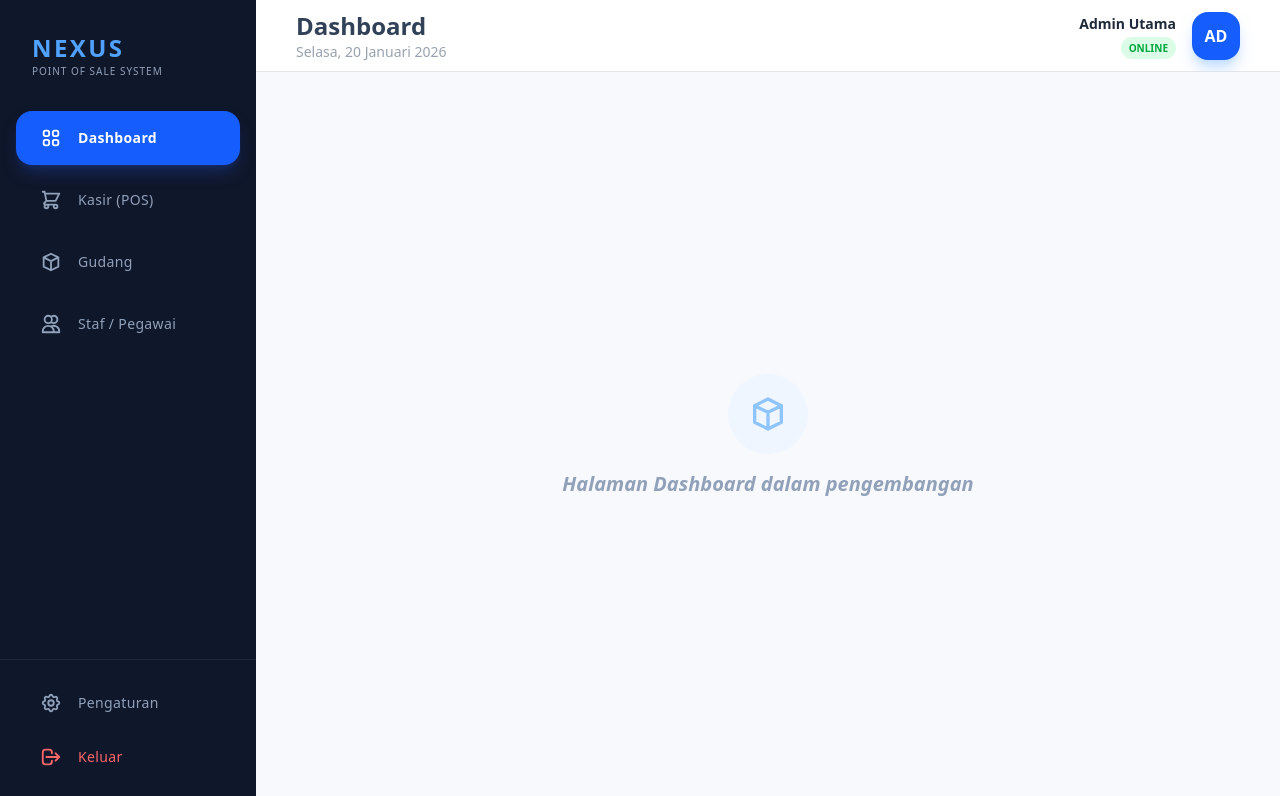
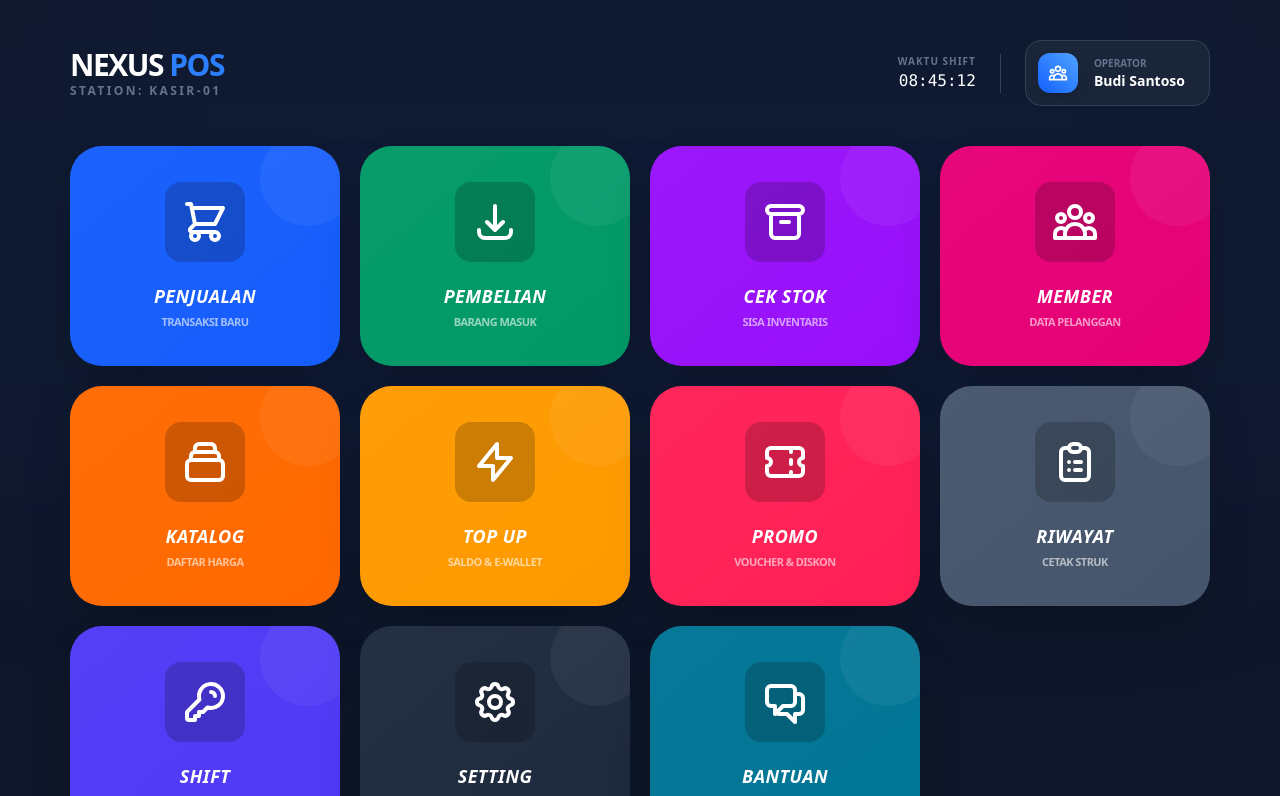
Before and after one commit to zem-art/nexus-pos-tauri, a React (Vite) app: page / in a window 1280 px wide. Shown: the top 796 px of the page. Built offline with nearby package versions, Linux system fonts and the light colour scheme.

Commit message:
update apps.tsx

```diff
--- a/src/App.tsx
+++ b/src/App.tsx
@@ -1,180 +1,112 @@
-import React, { useState } from 'react';
-
+import React from 'react';
 import {
-  HiOutlineViewGrid,
   HiOutlineShoppingCart,
-  HiOutlineCube,
-  HiOutlineUsers,
+  HiOutlineDownload,
+  HiOutlineClipboardList,
+  HiOutlineUserGroup,
+  HiOutlineCollection,
+  HiOutlineArchive,
+  HiOutlineLightningBolt,
   HiOutlineCog,
   HiOutlineLogout,
-  HiOutlineSearch
+  HiOutlineKey,
+  HiOutlineTicket, // Menu Tambahan: Promo/Voucher
+  HiOutlineChatAlt2 // Menu Tambahan: Helpdesk/Bantuan
 } from "react-icons/hi";
 
-export default function App() {
-  const [activeTab, setActiveTab] = useState('Dashboard');
+const name_apps = "nexus"
+
+export default function DashboardKasir() {
+  const menus = [
+    { id: 'pos', title: 'PENJUALAN', desc: 'Transaksi Baru', icon: <HiOutlineShoppingCart />, color: 'bg-blue-600' },
+    { id: 'pembelian', title: 'PEMBELIAN', desc: 'Barang Masuk', icon: <HiOutlineDownload />, color: 'bg-emerald-600' },
+    { id: 'stok', title: 'CEK STOK', desc: 'Sisa Inventaris', icon: <HiOutlineArchive />, color: 'bg-purple-600' },
+    { id: 'member', title: 'MEMBER', desc: 'Data Pelanggan', icon: <HiOutlineUserGroup />, color: 'bg-pink-600' },
+    { id: 'produk', title: 'KATALOG', desc: 'Daftar Harga', icon: <HiOutlineCollection />, color: 'bg-orange-500' },
+    { id: 'topup', title: 'TOP UP', desc: 'Saldo & E-Wallet', icon: <HiOutlineLightningBolt />, color: 'bg-amber-500' },
+    { id: 'promo', title: 'PROMO', desc: 'Voucher & Diskon', icon: <HiOutlineTicket />, color: 'bg-rose-500' },
+    { id: 'riwayat', title: 'RIWAYAT', desc: 'Cetak Struk', icon: <HiOutlineClipboardList />, color: 'bg-slate-600' },
+    { id: 'shift', title: 'SHIFT', desc: 'Buka / Tutup', icon: <HiOutlineKey />, color: 'bg-indigo-600' },
+    { id: 'setting', title: 'SETTING', desc: 'Printer & Perangkat', icon: <HiOutlineCog />, color: 'bg-slate-800' },
+    { id: 'help', title: 'BANTUAN', desc: 'Panduan Sistem', icon: <HiOutlineChatAlt2 />, color: 'bg-cyan-700' },
+  ];
+
+  // const menus = [
+  //   { id: 'pos', title: 'PENJUALAN', desc: 'Scan & Transaksi Baru', icon: <HiOutlineShoppingCart />, color: 'bg-blue-600' },
+  //   { id: 'pembelian', title: 'PEMBELIAN', desc: 'Input Barang Masuk', icon: <HiOutlineDownload />, color: 'bg-emerald-600' },
+  //   { id: 'stok', title: 'CEK STOK', desc: 'Lihat Sisa Inventaris', icon: <HiOutlineArchive />, color: 'bg-purple-600' },
+  //   { id: 'member', title: 'MEMBER', desc: 'Data & Poin Pelanggan', icon: <HiOutlineUserGroup />, color: 'bg-pink-600' },
+  //   { id: 'produk', title: 'KATALOG', desc: 'Daftar Harga Produk', icon: <HiOutlineCollection />, color: 'bg-orange-500' },
+  //   { id: 'topup', title: 'TOP UP', desc: 'E-Wallet & Saldo', icon: <HiOutlineLightningBolt />, color: 'bg-amber-500' },
+  //   { id: 'riwayat', title: 'RIWAYAT', desc: 'Cetak Ulang & Retur', icon: <HiOutlineClipboardList />, color: 'bg-slate-600' },
+  //   { id: 'shift', title: 'SHIFT', desc: 'Buka / Tutup Kasir', icon: <HiOutlineKey />, color: 'bg-rose-600' },
+  //   { id: 'setting', title: 'SETTING', desc: 'Printer & Perangkat', icon: <HiOutlineCog />, color: 'bg-slate-800' },
+  // ];
 
   return (
-    <div className="flex h-screen bg-gray-50 text-gray-800 font-sans">
-      {/* SIDEBAR */}
-      <nav className="w-64 bg-slate-900 text-white flex flex-col shadow-xl">
-        <div className="p-8">
-          <h1 className="text-2xl font-black tracking-widest text-blue-400 uppercase">nexus</h1>
-          <p className="text-[10px] text-slate-400 tracking-widest uppercase">Point of Sale System</p>
+    <div className="min-h-screen w-full bg-[#0f172a] flex flex-col items-center p-6 md:p-10 font-sans overflow-x-hidden">
+
+      {/* Header Kasir */}
+      <div className="w-full max-w-[95%] flex flex-col md:flex-row justify-between items-center mb-10 z-10 gap-6">
+        <div>
+          <h1 className="text-3xl font-black text-white tracking-tighter uppercase">
+            {name_apps} <span className="text-blue-500">POS</span>
+          </h1>
+          <p className="text-slate-500 text-xs font-bold tracking-[0.2em]">STATION: KASIR-01</p>
         </div>
 
-        <div className="flex-1 px-4 space-y-2">
-          <NavItem
-            icon={<HiOutlineViewGrid size={22}/>}
-            label="Dashboard"
-            active={activeTab === 'Dashboard'}
-            onClick={() => setActiveTab('Dashboard')}
-          />
-          <NavItem
-            icon={<HiOutlineShoppingCart size={22}/>}
-            label="Kasir (POS)"
-            active={activeTab === 'POS'}
-            onClick={() => setActiveTab('POS')}
-          />
-          <NavItem
-            icon={<HiOutlineCube size={22}/>}
-            label="Gudang"
-            active={activeTab === 'Gudang'}
-            onClick={() => setActiveTab('Gudang')}
-          />
-          <NavItem
-            icon={<HiOutlineUsers size={22}/>}
-            label="Staf / Pegawai"
-            active={activeTab === 'Staf'}
-            onClick={() => setActiveTab('Staf')}
-          />
+        <div className="flex items-center gap-6">
+          <div className="text-right border-r border-slate-700 pr-6">
+            <p className="text-[10px] text-slate-500 uppercase font-black tracking-widest">Waktu Shift</p>
+            <p className="text-white font-mono">08:45:12</p>
           </div>
-
-        <div className="p-4 border-t border-slate-800">
-          <NavItem
-            icon={<HiOutlineCog size={22}/>}
-            label="Pengaturan"
-            active={activeTab === 'Settings'}
-            onClick={() => setActiveTab('Settings')}
-          />
-          <NavItem
-            icon={<HiOutlineLogout size={22}/>}
-            label="Keluar"
-            danger
-          />
+          <div className="bg-slate-800/80 p-3 pr-6 rounded-2xl border border-slate-700 flex items-center gap-4">
+            <div className="w-10 h-10 bg-gradient-to-tr from-blue-600 to-blue-400 rounded-xl flex items-center justify-center text-white shadow-lg">
+              <HiOutlineUserGroup size={20} />
             </div>
-      </nav>
-
-      {/* MAIN CONTENT AREA */}
-      <main className="flex-1 flex flex-col overflow-hidden">
-        {/* TOPBAR */}
-        <header className="h-20 bg-white border-b border-gray-200 flex items-center justify-between px-10 shadow-sm">
             <div>
-             <h2 className="text-2xl font-bold text-slate-700">{activeTab}</h2>
-             <p className="text-sm text-gray-400">Selasa, 20 Januari 2026</p>
-          </div>
-
-          <div className="flex items-center gap-4">
-            <div className="text-right">
-              <p className="text-sm font-bold">Admin Utama</p>
-              <span className="text-[10px] bg-green-100 text-green-600 px-2 py-1 rounded-full font-extrabold uppercase">Online</span>
-            </div>
-            <div className="w-12 h-12 bg-blue-600 rounded-2xl flex items-center justify-center text-white font-bold shadow-lg shadow-blue-200">
-              AD
+              <p className="text-[10px] text-slate-500 uppercase font-bold">Operator</p>
+              <p className="text-white text-sm font-bold">Budi Santoso</p>
             </div>
           </div>
-        </header>
-
-        {/* DYNAMIC CONTENT */}
-        <section className="p-10 overflow-y-auto bg-[#f8f9fc] h-full">
-          {activeTab === 'POS' ? (
-            <div className="grid grid-cols-12 gap-8">
-
-              {/* Kolom Produk (Kiri) */}
-              <div className="col-span-8 space-y-6">
-                <div className="relative">
-                  <span className="absolute inset-y-0 left-0 flex items-center pl-4 text-gray-400">
-                    <HiOutlineSearch size={20} />
-                  </span>
-                  <input
-                    type="text"
-                    placeholder="Scan barcode atau cari nama produk..."
-                    className="w-full pl-12 pr-4 py-4 rounded-2xl border-none shadow-sm focus:ring-2 focus:ring-blue-500 outline-none text-lg"
-                  />
-                </div>
-
-                <div className="grid grid-cols-3 gap-6">
-                  {/* Dummy Products */}
-                  {[1, 2, 3, 4, 5, 6].map((i) => (
-                    <div key={i} className="bg-white p-5 rounded-3xl shadow-sm hover:shadow-xl hover:-translate-y-1 transition-all cursor-pointer border border-gray-100 group">
-                      <div className="w-full h-32 bg-slate-100 rounded-2xl mb-4 group-hover:bg-blue-50 transition-colors flex items-center justify-center text-slate-300">
-                         <HiOutlineCube size={48} />
-                      </div>
-                      <p className="font-bold text-slate-700">Espresso Roast {i}</p>
-                      <p className="text-sm text-gray-400 mb-2">Category: Coffee</p>
-                      <p className="text-blue-600 font-black text-lg">Rp 35.000</p>
-                    </div>
-                  ))}
         </div>
       </div>
 
-              {/* Kolom Keranjang (Kanan) */}
-              <div className="col-span-4 bg-white rounded-[2rem] shadow-xl p-8 border border-gray-50 flex flex-col h-[calc(100vh-180px)]">
-                <div className="flex justify-between items-center mb-6">
-                    <h3 className="text-xl font-black text-slate-800">Pesanan</h3>
-                    <span className="bg-blue-100 text-blue-600 px-3 py-1 rounded-lg text-xs font-bold">3 Items</span>
+      {/* GRID SYSTEM: 5 Kolom pada layar besar (2xl) */}
+      <div className="grid grid-cols-1 sm:grid-cols-2 lg:grid-cols-3 xl:grid-cols-4 2xl:grid-cols-5 gap-5 w-full max-w-[95%] z-10">
+        {menus.map((menu) => (
+          <button
+            key={menu.id}
+            className={`${menu.color} group relative overflow-hidden cursor-pointer rounded-[2rem] p-6 shadow-2xl transition-all duration-300 hover:-translate-y-2 hover:brightness-110 active:scale-95 flex flex-col items-center justify-center min-h-[220px]`}
+          >
+            {/* Glossy & Pattern Overlay */}
+            <div className="absolute inset-0 bg-gradient-to-br from-white/10 to-transparent opacity-30"></div>
+            <div className="absolute -right-4 -top-4 w-24 h-24 bg-white/5 rounded-full group-hover:scale-150 transition-transform duration-700"></div>
+
+            {/* Icon */}
+            <div className="mb-5 p-4 bg-black/20 rounded-2xl group-hover:bg-white group-hover:text-slate-900 transition-all duration-300 text-5xl text-white">
+              {menu.icon}
             </div>
 
-                <div className="flex-1 overflow-y-auto space-y-4 mb-6 pr-2">
-                   {/* Contoh item di keranjang */}
-                   <div className="flex justify-between items-center bg-slate-50 p-3 rounded-xl text-sm font-semibold">
-                      <span>Kopi Kenangan x1</span>
-                      <span>Rp 25.000</span>
+            <div className="text-center z-10">
+              <h3 className="text-lg font-black tracking-wide text-white mb-1 uppercase italic">{menu.title}</h3>
+              <p className="text-[11px] text-white/60 font-bold uppercase tracking-tighter">{menu.desc}</p>
             </div>
+          </button>
+        ))}
       </div>
 
-                <div className="space-y-3 pt-6 border-t border-dashed border-gray-200">
-                   <div className="flex justify-between text-gray-500"><p>Subtotal</p><p>Rp 25.000</p></div>
-                   <div className="flex justify-between text-gray-500"><p>Pajak (10%)</p><p>Rp 2.500</p></div>
-                   <div className="flex justify-between text-2xl font-black text-slate-800 mt-2">
-                      <p>Total</p>
-                      <p className="text-blue-600">Rp 27.500</p>
-                   </div>
+      {/* Logout Button */}
+      <div className="mt-auto pt-10 z-10 flex flex-col items-center gap-4">
+        <button className="flex items-center gap-2 text-slate-500 hover:text-red-400 transition-all font-black uppercase tracking-[0.3em] text-[10px] py-3 px-10 border border-slate-800 rounded-full hover:border-red-400/50 bg-slate-900/80 backdrop-blur-md">
+          <HiOutlineLogout size={16} />
+          Selesaikan Shift
+        </button>
+        <p className="text-slate-700 text-[10px] font-bold uppercase">{name_apps} POS ENGINE V1.0.2</p>
       </div>
 
-                <button className="w-full bg-blue-600 text-white font-black py-5 rounded-2xl mt-8 hover:bg-blue-700 shadow-lg shadow-blue-200 active:scale-[0.98] transition-all tracking-widest">
-                  PROSES BAYAR
-                </button>
-              </div>
-            </div>
-          ) : (
-            <div className="flex flex-col items-center justify-center h-full text-center">
-               <div className="w-20 h-20 bg-blue-50 rounded-full flex items-center justify-center text-blue-300 mb-4">
-                  <HiOutlineCube size={40} />
-               </div>
-               <h3 className="text-xl font-bold text-slate-400 italic">Halaman {activeTab} dalam pengembangan</h3>
-            </div>
-          )}
-        </section>
-      </main>
+      {/* Background Decor */}
+      <div className="absolute top-0 left-1/2 -translate-x-1/2 w-full h-[500px] bg-blue-600/5 blur-[120px] -z-0"></div>
     </div>
   );
 }
-
-// Sub-komponen Navigasi
-function NavItem({ icon, label, active, onClick, danger }:any) {
-  return (
-    <button
-      onClick={onClick}
-      className={`w-full flex items-center gap-4 px-6 py-4 rounded-2xl transition-all duration-200 ${
-        active
-          ? 'bg-blue-600 text-white shadow-lg shadow-blue-900/50 font-bold'
-          : danger
-            ? 'text-red-400 hover:bg-red-500/10'
-            : 'text-slate-400 hover:bg-slate-800 hover:text-white'
-      }`}
-    >
-      {icon}
-      <span className="text-sm tracking-wide">{label}</span>
-    </button>
-  );
-}
```
Lines whose indentation alone changed are shown as unchanged.
